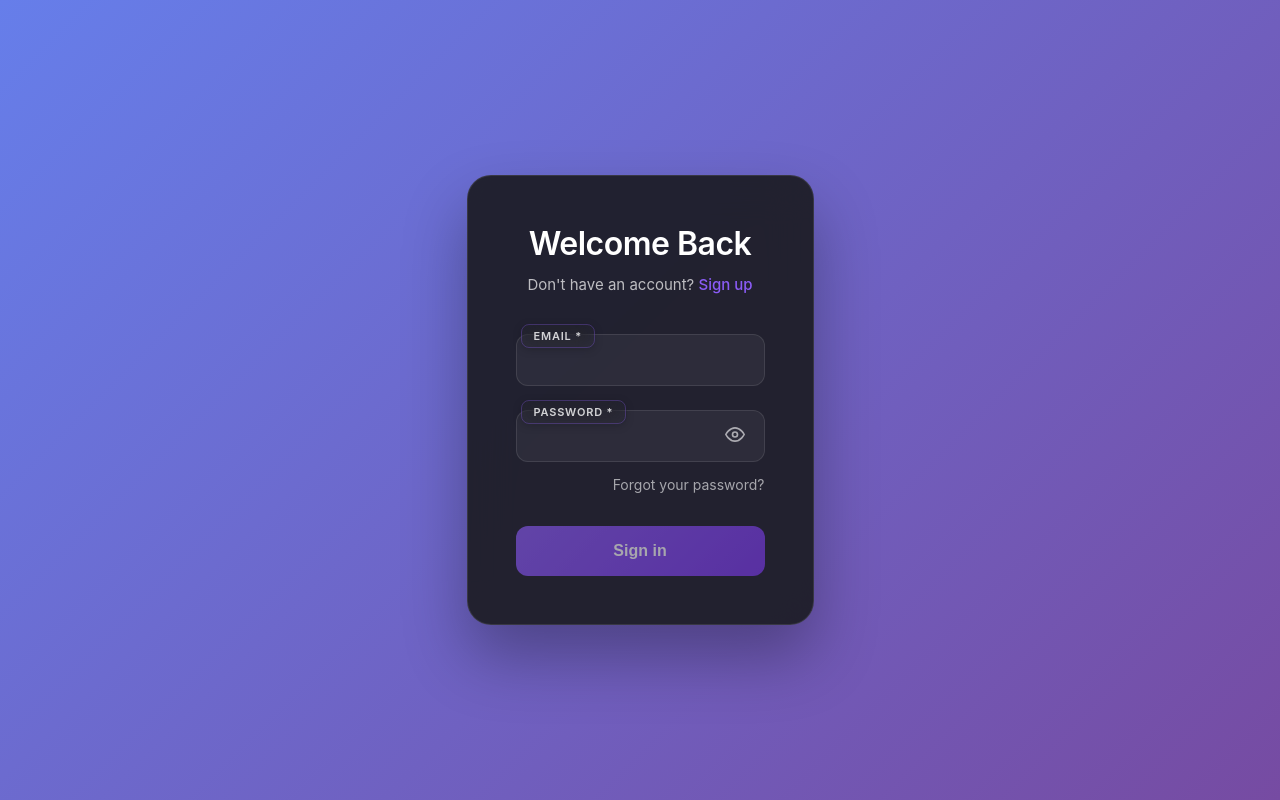
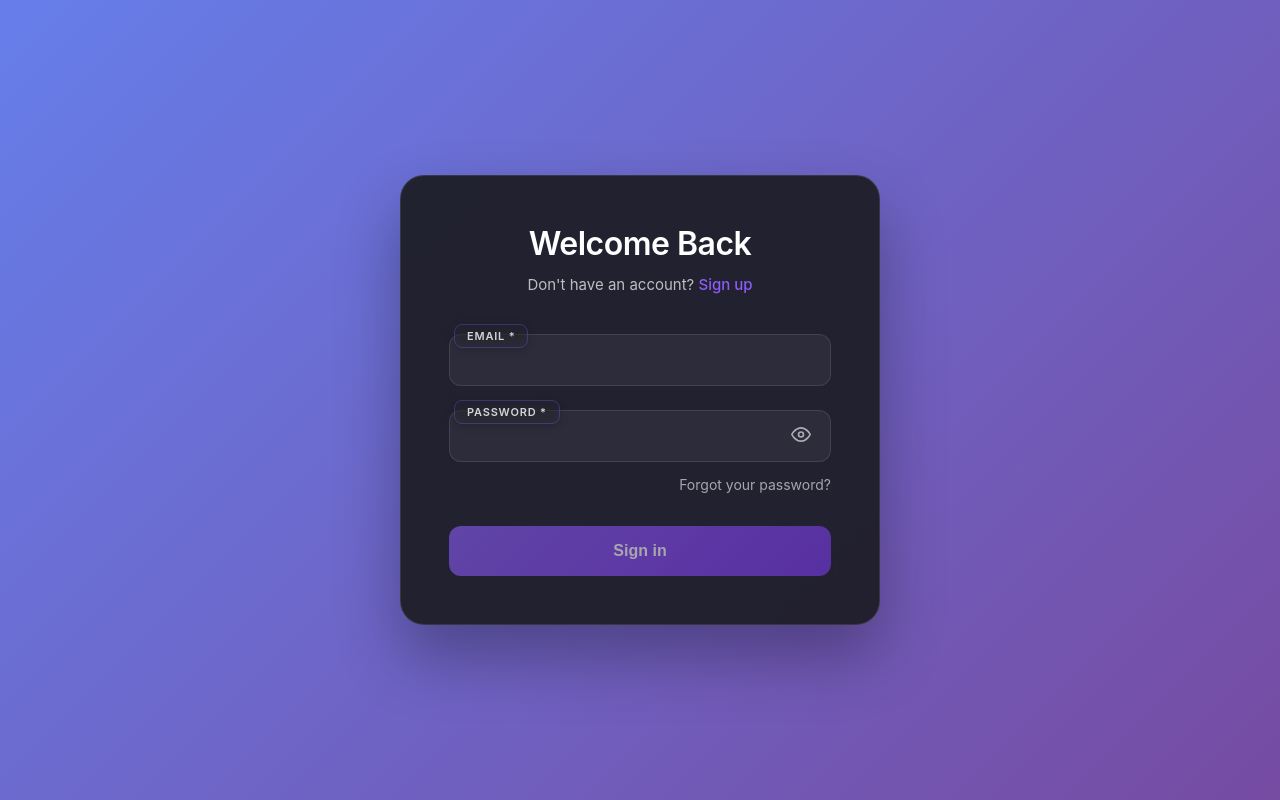
Before and after one commit to romtaugranot/llm-task-manager, an Angular app: page /login in a window 1280 px wide. Built offline with nearby package versions, Linux system fonts and the light colour scheme.

Commit message:
fix: login card width

```diff
--- a/src/app/components/login/login.component.scss
+++ b/src/app/components/login/login.component.scss
@@ -4,7 +4,7 @@
     border-radius: 24px;
     padding: 48px;
     width: 100%;
-    max-width: 480px;
+    min-width: 480px;
     box-shadow: 0 32px 64px rgba(0, 0, 0, 0.3);
     border: 1px solid rgba(255, 255, 255, 0.1);
     font-family: inherit;
```
